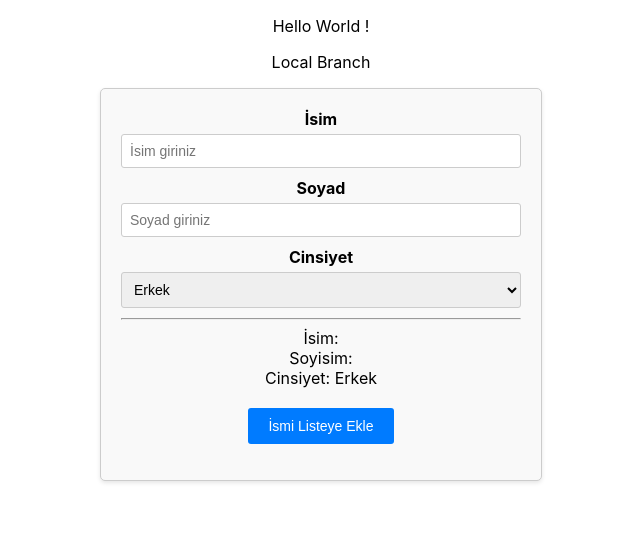
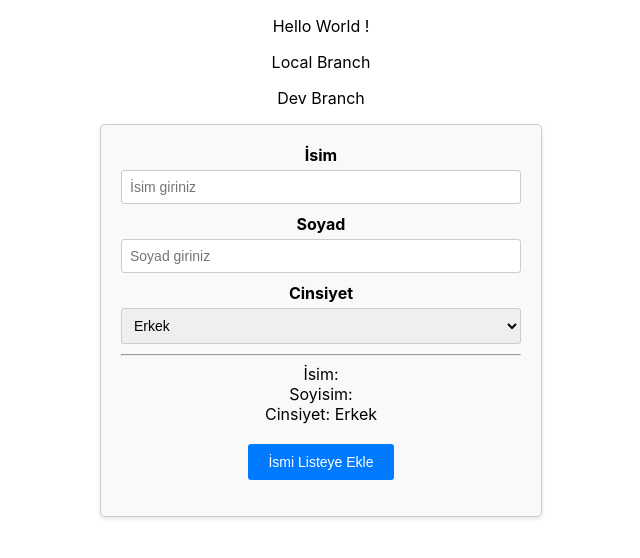
Before and after one commit to erenalparslan/Person-Form, a React (Create React App) app: page / in a window 1280 px wide. Shown: the top 558 px of the page, without its empty margins (319-959 px from the left). Built offline with nearby package versions, Linux system fonts and the light colour scheme.

Commit message:
DEV BRANCH writed

```diff
--- a/src/App.js
+++ b/src/App.js
@@ -13,6 +13,7 @@ function App() {
     <div className="App">
         <p>Hello World !</p>
         <p>Local Branch</p>
+        <p>Dev Branch</p>
       <Login/>
 
     </div>
```
